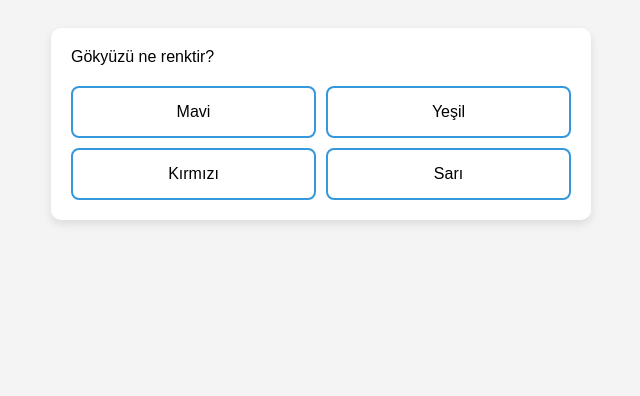
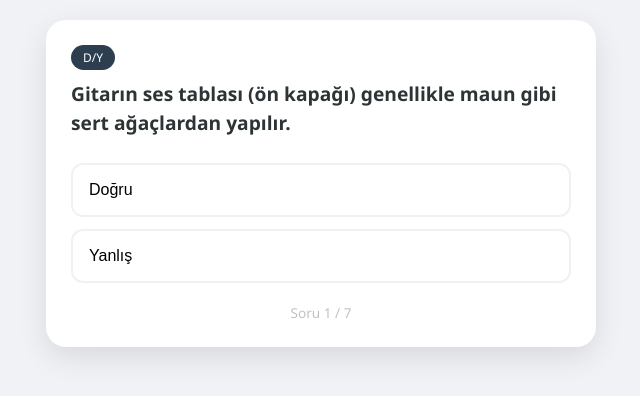
Before and after one commit to yalcinkir01/gitar_bilgi_oyunu, a plain HTML site: page index.html in a window 1280 px wide. Shown: the whole page, without its empty margins (319-959 px from the left). Drawn offline with Linux system fonts and the light colour scheme.

Commit message:
Update index.html

```diff
--- a/index.html
+++ b/index.html
@@ -2,143 +2,196 @@
 <html lang="tr">
 <head>
     <meta charset="UTF-8">
-    <meta name="viewport" content="width=device-width, initial-scale=1.0">
-    <title>Bilgi Yarışması</title>
+    <meta name="viewport" content="width=device-width, initial-scale=1.0, maximum-scale=1.0, user-scalable=0">
+    <title>Gitar Ölçme ve Değerlendirme</title>
     <style>
         :root {
-            --primary: #3498db;
-            --success: #2ecc71;
-            --danger: #e74c3c;
-            --light: #ecf0f1;
+            --primary: #2c3e50;
+            --success: #27ae60;
+            --danger: #c0392b;
+            --gray: #bdc3c7;
         }
 
-        body { font-family: sans-serif; display: flex; justify-content: center; padding: 20px; background: #f4f4f4; }
-        .quiz-container { background: white; padding: 20px; border-radius: 10px; box-shadow: 0 4px 10px rgba(0,0,0,0.1); width: 100%; max-width: 500px; }
+        body {
+            font-family: 'Segoe UI', sans-serif;
+            background: #f0f2f5;
+            margin: 0; padding: 20px;
+            display: flex; justify-content: center;
+        }
 
-        .btn-grid { display: grid; grid-template-columns: 1fr 1fr; gap: 10px; margin-top: 20px; }
+        .quiz-card {
+            background: white;
+            width: 100%; max-width: 500px;
+            padding: 25px;
+            border-radius: 20px;
+            box-shadow: 0 10px 30px rgba(0,0,0,0.1);
+        }
 
-        button {
-            padding: 15px;
-            border: 2px solid var(--primary);
+        .type-badge {
+            background: var(--primary);
+            color: white;
+            padding: 4px 12px;
+            border-radius: 50px;
+            font-size: 0.75rem;
+            margin-bottom: 10px;
+            display: inline-block;
+        }
+
+        #question-text {
+            font-size: 1.2rem;
+            font-weight: 600;
+            color: #2d3436;
+            margin-bottom: 25px;
+            line-height: 1.5;
+        }
+
+        .options-container {
+            display: grid;
+            gap: 12px;
+        }
+
+        button.option-btn {
+            padding: 16px;
+            border: 2px solid #edf2f7;
+            border-radius: 12px;
             background: white;
-            border-radius: 8px;
+            font-size: 1rem;
             cursor: pointer;
-            font-size: 16px;
-            transition: all 0.2s;
-            /* Mobildeki mavi tıklama gölgesini ve takılmaları önlemek için: */
-            -webkit-tap-highlight-color: transparent;
+            transition: all 0.2s ease;
+            text-align: left;
+            -webkit-tap-highlight-color: transparent; /* Mobildeki mavi gölgeyi siler */
             outline: none;
         }
 
-        /* Doğru Cevap Stili */
-        button.dogru {
+        /* Doğru/Yanlış Renkleri */
+        button.option-btn.correct {
             background-color: var(--success) !important;
-            color: white;
-            border-color: var(--success);
+            color: white !important;
+            border-color: var(--success) !important;
         }
 
-        /* Yanlış Cevap Stili */
-        button.yanlis {
+        button.option-btn.wrong {
             background-color: var(--danger) !important;
-            color: white;
-            border-color: var(--danger);
+            color: white !important;
+            border-color: var(--danger) !important;
         }
 
-        button:disabled { cursor: not-allowed; }
+        #next-btn {
+            width: 100%;
+            margin-top: 25px;
+            padding: 15px;
+            background: var(--primary);
+            color: white;
+            border: none;
+            border-radius: 12px;
+            font-size: 1rem;
+            font-weight: bold;
+            display: none; /* Sadece cevap verilince görünür */
+        }
 
-        #next-btn {
-            width: 100%; margin-top: 20px; padding: 10px;
-            background: var(--primary); color: white; border: none; display: none;
+        .progress {
+            margin-top: 20px;
+            font-size: 0.85rem;
+            color: var(--gray);
+            text-align: center;
         }
     </style>
 </head>
 <body>
 
-<div class="quiz-container">
-    <div id="question">Soru buraya gelecek?</div>
-    <div id="answer-buttons" class="btn-grid">
-        </div>
+<div class="quiz-card">
+    <div id="type-badge" class="type-badge">Ünite Sorusu</div>
+    <div id="question-text">Soru yükleniyor...</div>
+    <div id="options" class="options-container"></div>
     <button id="next-btn">Sonraki Soru</button>
+    <div id="progress" class="progress"></div>
 </div>
 
 <script>
-    const questionElement = document.getElementById('question');
-    const answerButtonsElement = document.getElementById('answer-buttons');
-    const nextButton = document.getElementById('next-btn');
+    // Soru Bankası (Kitaptaki tüm türleri içerir)
+    const SORU_BANKASI = [
+        // DOĞRU / YANLIŞ
+        { type: "D/Y", q: "Gitarın ses tablası (ön kapağı) genellikle maun gibi sert ağaçlardan yapılır.", options: ["Doğru", "Yanlış"], answer: "Yanlış" },
+        { type: "D/Y", q: "Gitar notasyonunda boş teller '0' (sıfır) rakamıyla gösterilir.", options: ["Doğru", "Yanlış"], answer: "Doğru" },
+        { type: "D/Y", q: "Sağ elin baş parmağı notasyonda 'i' harfiyle gösterilir.", options: ["Doğru", "Yanlış"], answer: "Yanlış" },
 
-    let questions = [
-        { q: "Gökyüzü ne renktir?", a: [ {t: "Mavi", c: true}, {t: "Yeşil", c: false}, {t: "Kırmızı", c: false}, {t: "Sarı", c: false} ] },
-        { q: "2 + 2 kaçtır?", a: [ {t: "3", c: false}, {t: "4", c: true}, {t: "5", c: false}, {t: "22", c: false} ] }
+        // BOŞLUK DOLDURMA (Çoktan Seçmeliye uyarlandı)
+        { type: "BOŞLUK", q: "Müzik yazılarında bir dakika içindeki vuruş değerini ölçen birime ____ denir.", options: ["Metronom", "Ritim", "BPM", "Vuruş"], answer: "Metronom" },
+        { type: "BOŞLUK", q: "Gitar klavyesinde 1. perde, boş telin bir ____ tizini verir.", options: ["Tam Ses", "Oktav", "Yarım Ses", "Aralık"], answer: "Yarım Ses" },
+
+        // ÇOKTAN SEÇMELİ
+        { type: "TEST", q: "Tampere sisteme göre hangi iki nota arası yarım aralıktır?", options: ["do-re / mi-fa", "si-do / fa-sol", "mi-fa / si-do", "re-mi / la-si"], answer: "mi-fa / si-do" },
+        { type: "TEST", q: "Gitarın en kalın teli (6. tel) hangi harf ile temsil edilir?", options: ["A", "B", "D", "E"], answer: "E" }
     ];
 
-    let currentQuestionIndex = 0;
+    let currentIndex = 0;
+    let score = 0;
 
-    function startGame() {
-        currentQuestionIndex = 0;
-        showQuestion();
-    }
+    const questionEl = document.getElementById('question-text');
+    const optionsEl = document.getElementById('options');
+    const nextBtn = document.getElementById('next-btn');
+    const typeBadge = document.getElementById('type-badge');
+    const progressEl = document.getElementById('progress');
 
-    function showQuestion() {
-        durumuSifirla(); // Önceki sorudan kalan renkleri temizle!
-        let currentQuestion = questions[currentQuestionIndex];
-        questionElement.innerText = currentQuestion.q;
+    function loadQuestion() {
+        // RESET: Önceki butonları temizle (Mobildeki kırmızı kalma hatasını çözer)
+        optionsEl.innerHTML = '';
+        nextBtn.style.display = 'none';
 
-        currentQuestion.a.forEach(answer => {
-            const button = document.createElement('button');
-            button.innerText = answer.t;
-            if (answer.c) button.dataset.correct = answer.c; // Doğru cevabı işaretle
-            button.addEventListener('click', selectAnswer);
-            answerButtonsElement.appendChild(button);
+        const currentSoru = SORU_BANKASI[currentIndex];
+        typeBadge.innerText = currentSoru.type;
+        questionEl.innerText = currentSoru.q;
+        progressEl.innerText = `Soru ${currentIndex + 1} / ${SORU_BANKASI.length}`;
+
+        currentSoru.options.forEach(opt => {
+            const btn = document.createElement('button');
+            btn.classList.add('option-btn');
+            btn.innerText = opt;
+            btn.onclick = () => checkAnswer(btn, opt, currentSoru.answer);
+            optionsEl.appendChild(btn);
         });
     }
 
-    function durumuSifirla() {
-        nextButton.style.display = 'none';
-        while (answerButtonsElement.firstChild) {
-            answerButtonsElement.removeChild(answerButtonsElement.firstChild);
+    function checkAnswer(selectedBtn, selectedOpt, correctOpt) {
+        const allBtns = document.querySelectorAll('.option-btn');
+
+        // Cevap verildiğinde tüm butonları kilitle
+        allBtns.forEach(btn => btn.disabled = true);
+
+        if (selectedOpt === correctOpt) {
+            selectedBtn.classList.add('correct');
+            score++;
+        } else {
+            selectedBtn.classList.add('wrong');
+            // YANLIŞ BİLİNSE BİLE DOĞRUYU GÖSTERME:
+            allBtns.forEach(btn => {
+                if (btn.innerText === correctOpt) {
+                    btn.classList.add('correct');
+                }
+            });
         }
-        // Mobildeki "kırmızı kalma" sorununu çözen esas kısım burasıdır.
-        // Butonlar her seferinde silinip yeniden oluşturulduğu için eski classlar kalmaz.
+        nextBtn.style.display = 'block';
     }
 
-    function selectAnswer(e) {
-        const selectedButton = e.target;
-        const isCorrect = selectedButton.dataset.correct === "true";
+    nextBtn.onclick = () => {
+        currentIndex++;
+        if (currentIndex < SORU_BANKASI.length) {
+            loadQuestion();
+        } else {
+            showResult();
+        }
+    };
 
-        // 1. Tıklanan butonu renklendir
-        if (isCorrect) {
-            selectedButton.classList.add('dogru');
-        } else {
-            selectedButton.classList.add('yanlis');
-        }
-
-        // 2. Doğru cevabın neden gösterilmediği sorusunun çözümü:
-        // Kullanıcı yanlış bilse bile tüm butonları kontrol et ve doğru olanı göster
-        Array.from(answerButtonsElement.children).forEach(button => {
-            if (button.dataset.correct === "true") {
-                button.classList.add('dogru'); // Her durumda doğru cevabı yeşil yap
-            }
-            button.disabled = true; // Tekrar tıklanmasın
-        });
-
-        if (questions.length > currentQuestionIndex + 1) {
-            nextButton.style.display = 'block';
-        } else {
-            nextButton.innerText = "Yeniden Başlat";
-            nextButton.style.display = 'block';
-        }
+    function showResult() {
+        typeBadge.style.display = 'none';
+        questionEl.innerHTML = `Test Bitti! <br> Toplam Puan: ${score} / ${SORU_BANKASI.length}`;
+        optionsEl.innerHTML = '';
+        nextBtn.innerText = "Yeniden Başla";
+        nextBtn.style.display = 'block';
+        nextBtn.onclick = () => location.reload();
     }
 
-    nextButton.addEventListener('click', () => {
-        currentQuestionIndex++;
-        if (currentQuestionIndex < questions.length) {
-            showQuestion();
-        } else {
-            startGame();
-        }
-    });
-
-    startGame();
+    loadQuestion();
 </script>
 
 </body>
```
